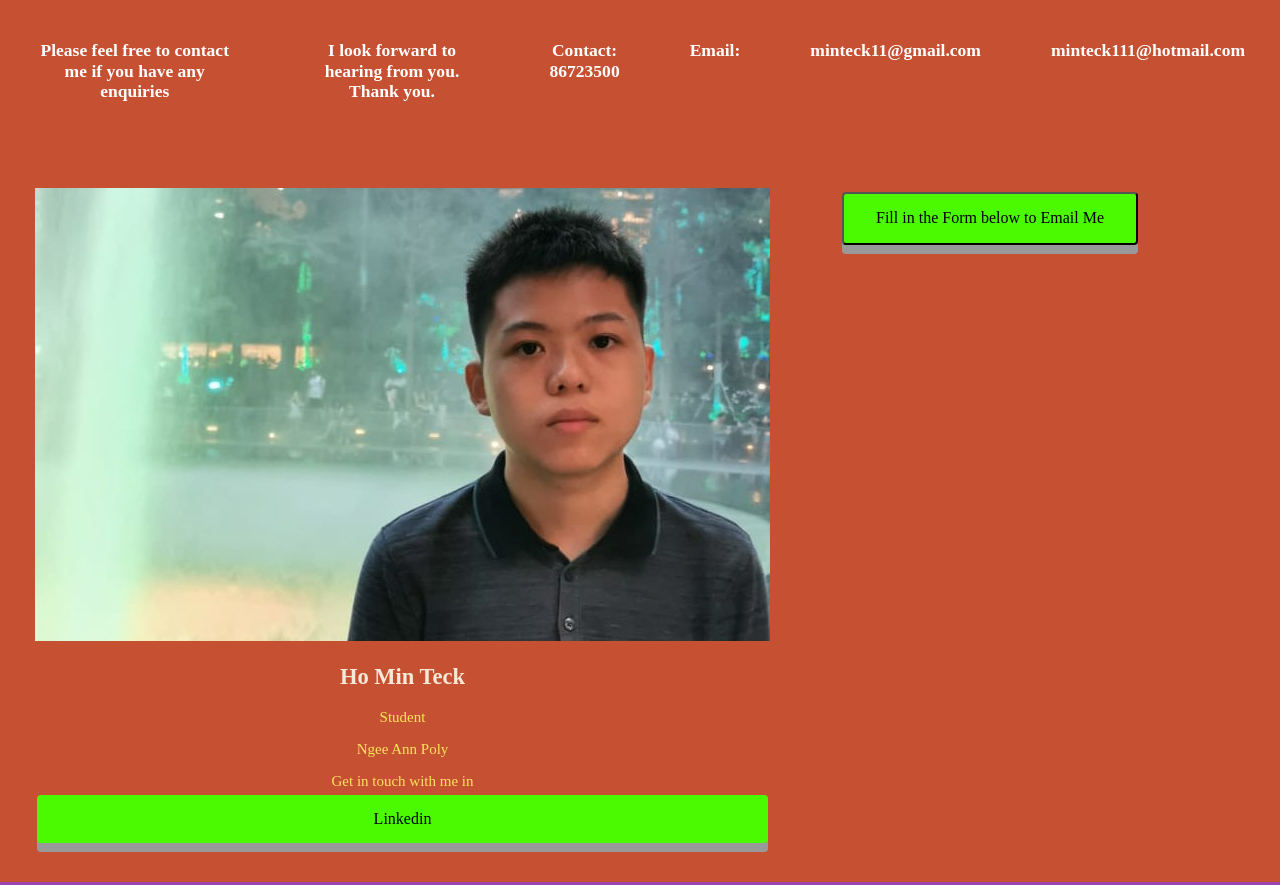
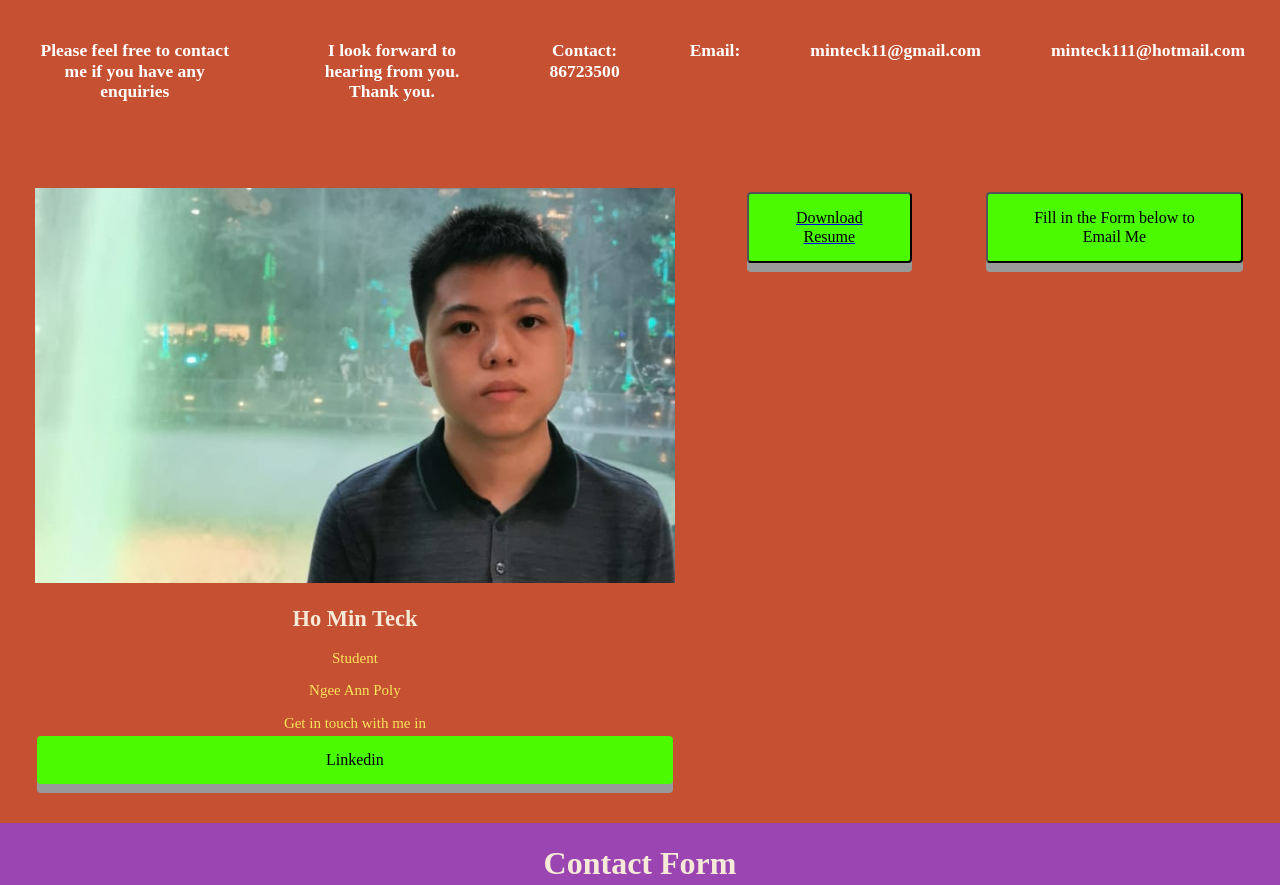
Before and after one commit to Minteckk/Assignment1_Portfolio, a plain HTML site: page contact.html in a window 1280 px wide. Shown: the part 348-1233 px from the top of the page. Drawn offline with Linux system fonts and the light colour scheme.

Commit message:
Added Download Resume button

```diff
--- a/contact.html
+++ b/contact.html
@@ -29,12 +29,15 @@
     <section class="card">
     <section class="flex-item-left"><img src="images/personalpic.jpg" alt="personal-image" style="width: 100%;"></section>
     <h2>Ho Min Teck</h2>
-    <section class="flex-item-left"><p class="title">Student</p></section>
-    <section class="flex-item-right"><p>Ngee Ann Poly</p></section>
-    <section class="flex-item-left">Get in touch with me in <a href="https://www.linkedin.com/in/min-teck-ho/" target="_blank"
+    <section class="flex-item-right"><p class="title">Student</p></section>
+    <section class="flex-item-left"><p>Ngee Ann Poly</p></section>
+    <section class="flex-item-right">Get in touch with me in <a href="https://www.linkedin.com/in/min-teck-ho/" target="_blank"
     class="btn">Linkedin</a></section>
     </section>
-
+    <section class="flex-item-left"><a href="images/Min Teck_Resume.docx" download>
+        <button class="btn">Download Resume</button>
+      </a>
+    </section>
     <section class="flex-item-right"><button type="button" id="btn29" onclick = "FormAcknowledgement()" class="btn">Fill in the
     Form below to Email Me</button><p id = "text30"></p></section>
 </section>
```
